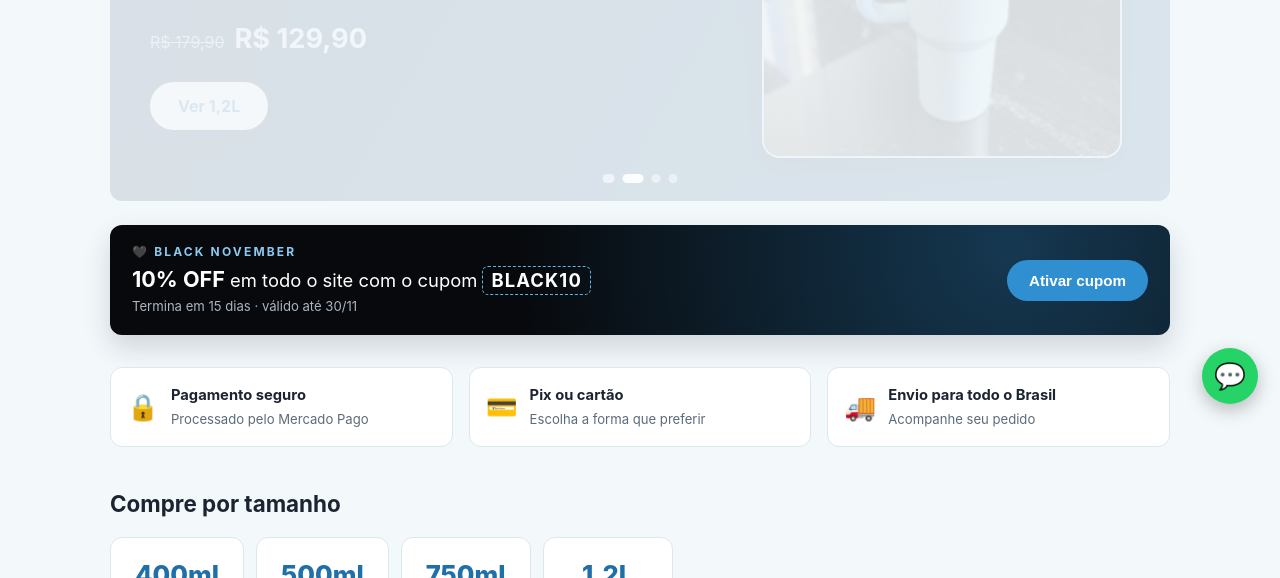
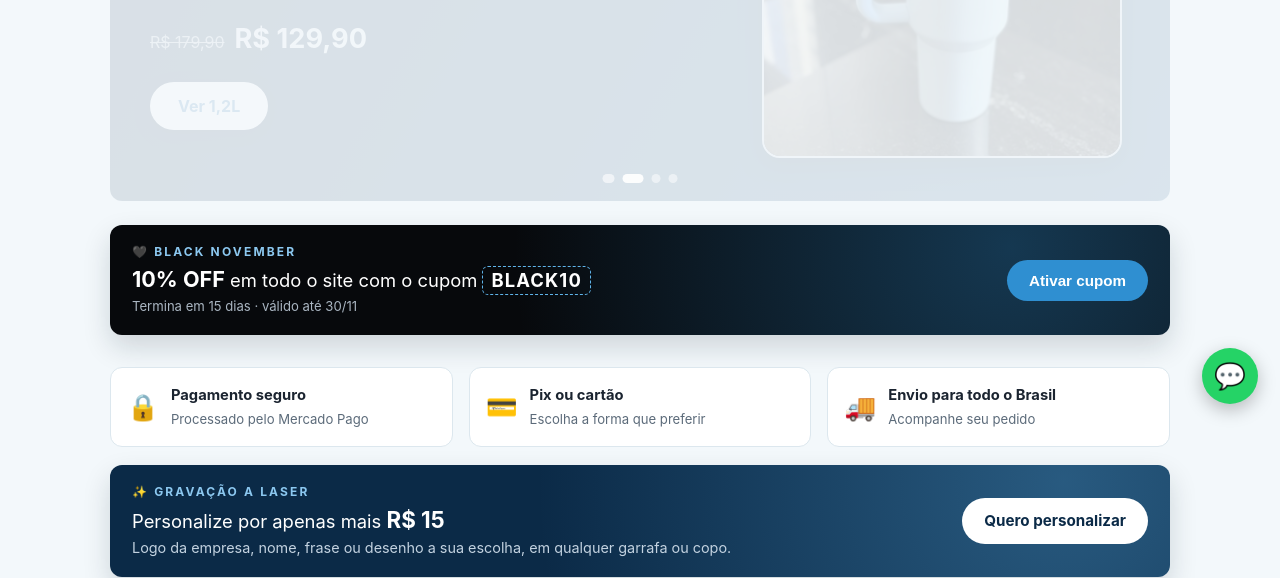
Before and after one commit to PedroHVV/dropmarket, a website: page index.html in a window 1280 px wide. Shown: the part 374-952 px from the top of the page. Drawn offline with Linux system fonts and the light colour scheme.

Commit message:
Add files via upload

```diff
--- a/css/style.css
+++ b/css/style.css
@@ -1395,3 +1395,38 @@ a {
   .fb-titulo { font-size: 1.02rem; }
   .fb-botao { width: 100%; }
 }
+
+/* Aviso de gravação a laser */
+.faixa-laser {
+  display: flex;
+  align-items: center;
+  justify-content: space-between;
+  gap: 16px;
+  margin: 18px 0 16px;
+  padding: 18px 22px;
+  border-radius: var(--raio);
+  background: radial-gradient(circle at 90% 15%, rgba(95, 180, 234, 0.35), transparent 55%), #0b2a47;
+  color: #fff;
+  box-shadow: var(--sombra-forte);
+}
+.fl-selo { margin: 0; font-size: 0.75rem; letter-spacing: 0.18em; color: #8cc8f0; font-weight: 700; }
+.fl-titulo { margin: 4px 0 2px; font-size: 1.15rem; line-height: 1.35; }
+.fl-titulo strong { font-size: 1.4rem; }
+.fl-sub { margin: 0; font-size: 0.9rem; color: #c3d2e0; }
+.fl-botao {
+  flex-shrink: 0;
+  border-radius: 999px;
+  background: #fff;
+  color: #0b2a47;
+  font-weight: 700;
+  font-size: 0.95rem;
+  padding: 12px 22px;
+  text-decoration: none;
+  transition: transform 0.2s ease, background 0.2s ease;
+}
+.fl-botao:hover { background: #e6f2fb; transform: translateY(-1px); }
+@media (max-width: 640px) {
+  .faixa-laser { flex-direction: column; align-items: stretch; text-align: center; padding: 16px; }
+  .fl-titulo { font-size: 1.02rem; }
+  .fl-botao { text-align: center; }
+}
--- a/index.html
+++ b/index.html
@@ -59,6 +59,17 @@
           <span>Acompanhe seu pedido</span>
         </div>
       </div>
+    </section>
+
+
+
+    <section class="faixa-laser" aria-label="Gravação a laser">
+      <div class="fl-texto">
+        <p class="fl-selo">✨ GRAVAÇÃO A LASER</p>
+        <p class="fl-titulo">Personalize por apenas mais <strong>R$ 15</strong></p>
+        <p class="fl-sub">Logo da empresa, nome, frase ou desenho a sua escolha, em qualquer garrafa ou copo.</p>
+      </div>
+      <a class="fl-botao" data-whatsapp-gravacao href="#" target="_blank" rel="noopener noreferrer">Quero personalizar</a>
     </section>
 
     <section class="secao-tamanhos">
--- a/js/whatsapp.js
+++ b/js/whatsapp.js
@@ -22,4 +22,16 @@ function inserirBotaoWhatsapp() {
   document.body.appendChild(link);
 }
 
-document.addEventListener("DOMContentLoaded", inserirBotaoWhatsapp);
+const MENSAGEM_GRAVACAO = "Olá! Vim pelo site da Térmica Market e quero a gravação a laser (+R$ 15) em uma garrafa/copo.";
+
+// Links "Quero personalizar" (qualquer elemento com data-whatsapp-gravacao)
+function preencherLinksGravacao() {
+  document.querySelectorAll("[data-whatsapp-gravacao]").forEach((a) => {
+    a.href = `https://wa.me/${NUMERO_WHATSAPP}?text=${encodeURIComponent(MENSAGEM_GRAVACAO)}`;
+  });
+}
+
+document.addEventListener("DOMContentLoaded", () => {
+  inserirBotaoWhatsapp();
+  preencherLinksGravacao();
+});
```
Also changed, not shown: faq.html (+4 -0 lines), tamanho.html (+9 -0 lines).
